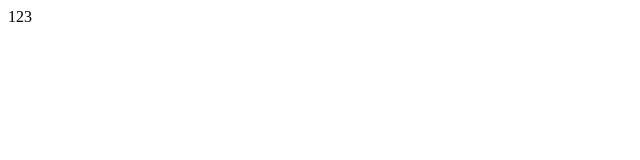
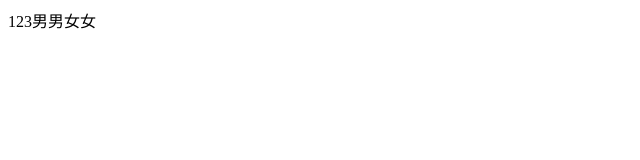
Before and after one commit to munan951216/6-, a plain HTML site: page index.html in a window 1280 px wide. Shown: the whole page, without its empty margins (0-640 px from the left). Drawn offline with Linux system fonts and the light colour scheme.

Commit message:
123男男女女

```diff
--- a/index.html
+++ b/index.html
@@ -7,6 +7,6 @@
     <title>Document</title>
 </head>
 <body>
-    <div>123</div>
+    <div>123男男女女</div>
 </body>
 </html>
```
